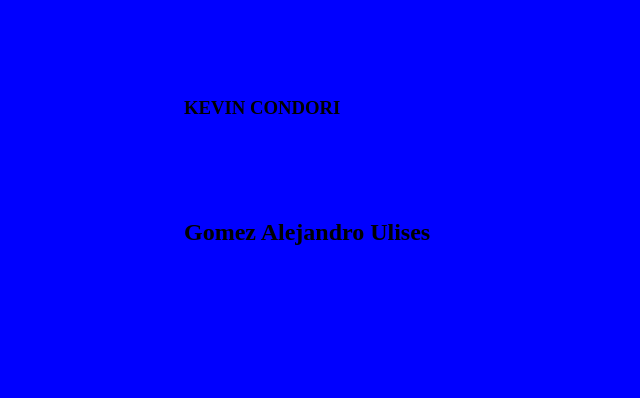
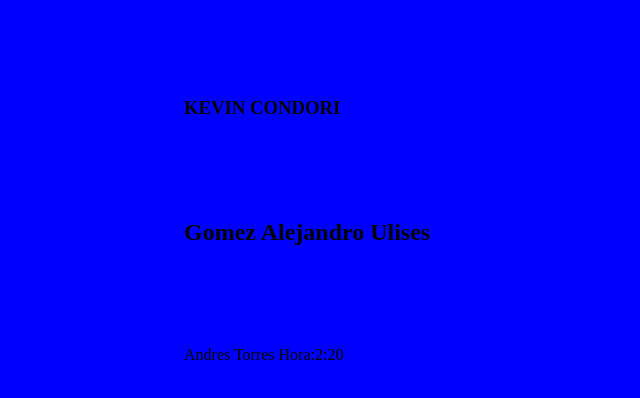
Before and after one commit to AndresTorres9011/TP_SO_I4_Equipo_100, a plain HTML site: page index.html in a window 1280 px wide. Shown: the part 240-638 px from the top of the page, without its empty margins (116-756 px from the left). Drawn offline with Linux system fonts and the light colour scheme.

Commit message:
Nombre y Fecha Gamma

```diff
--- a/index.html
+++ b/index.html
@@ -10,5 +10,6 @@
 <h1>Controlde versiones</h1>
 <h3>KEVIN CONDORI</h3>
 <h2>Gomez Alejandro Ulises</h2>
+<p>Andres Torres Hora:2:20 </p>
 </body>
 </html>
```
